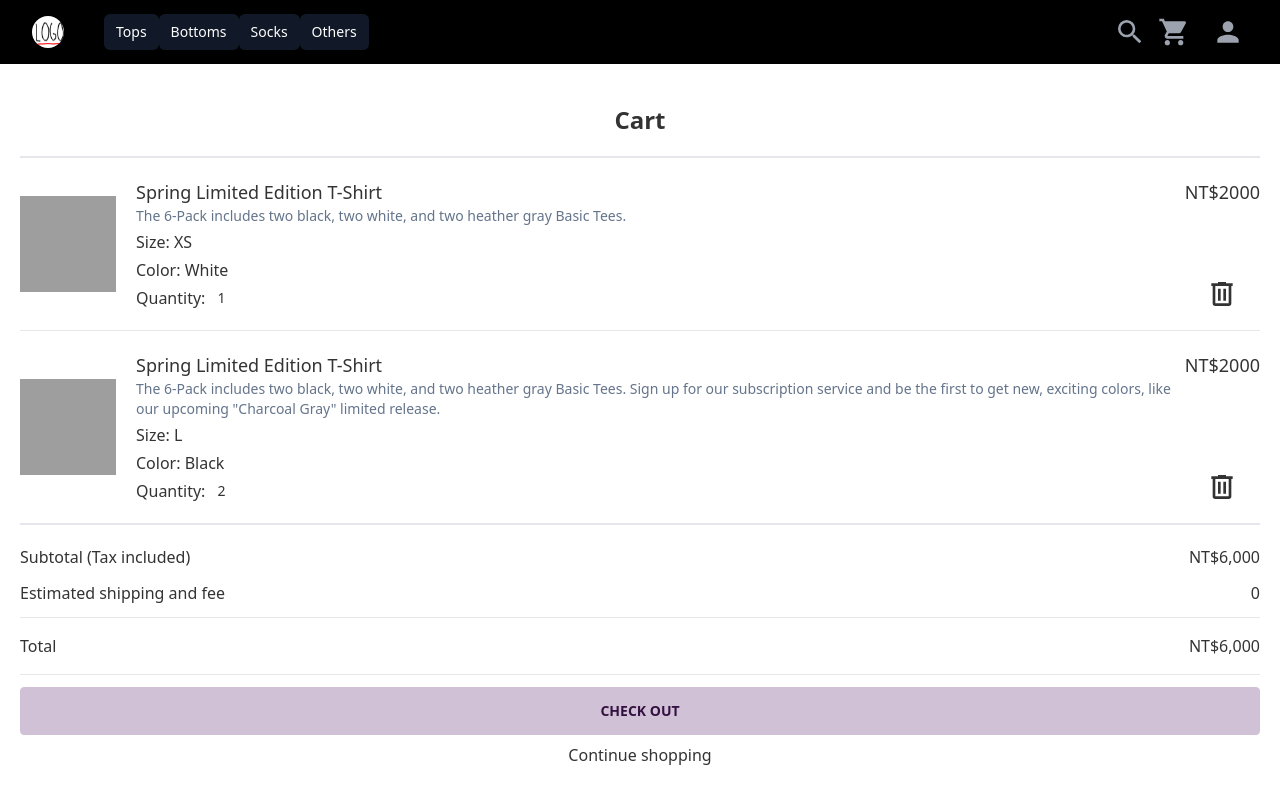
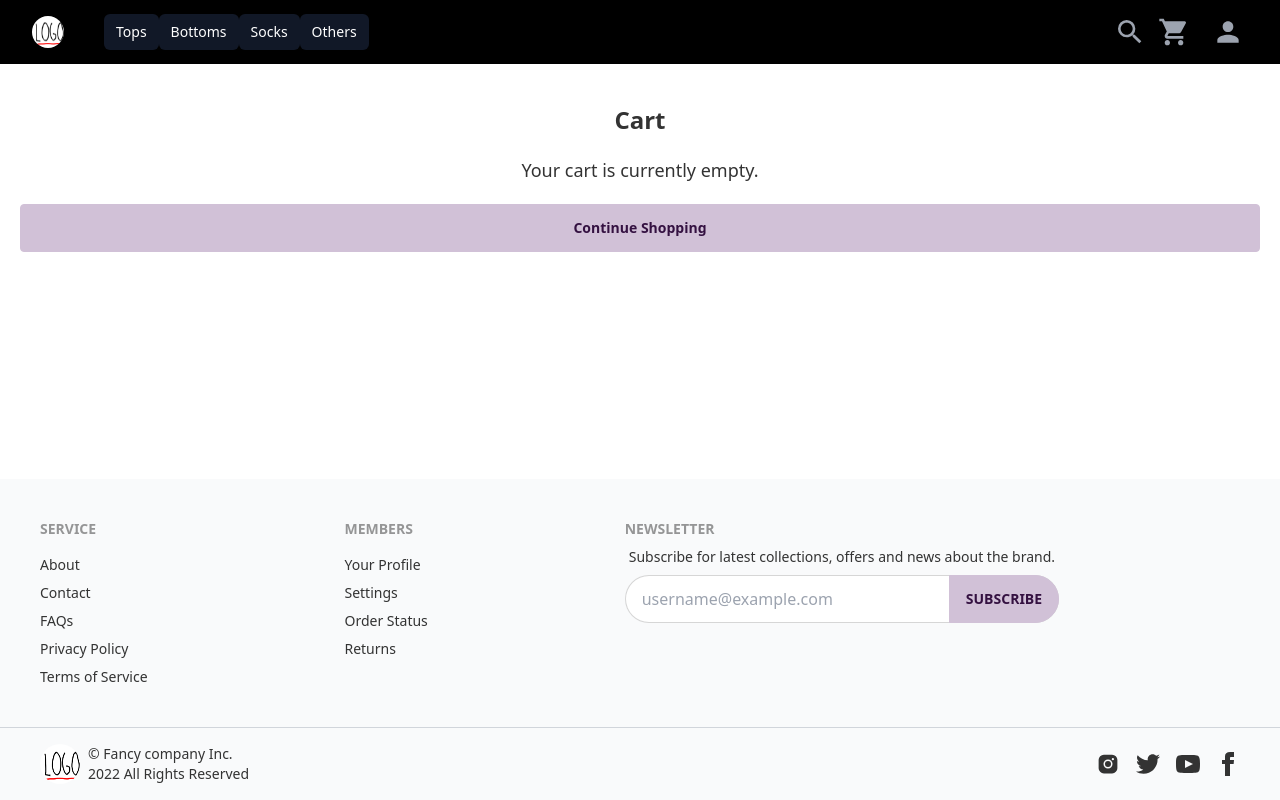
Before and after one commit to drinkthis4me/shopping-w-Tailwind, a Nuxt app: page /cart in a window 1280 px wide. Shown: the top 800 px of the page. Built offline with nearby package versions, Linux system fonts and the light colour scheme; grey boxes are pictures that could not be loaded.

Commit message:
add: feature: store cart in localStorage

```diff
--- a/components/CartItem.vue
+++ b/components/CartItem.vue
@@ -3,8 +3,8 @@
     <div class="mr-5 shrink-0 self-center bg-white">
       <NuxtLink :to="`products/detail-${cartItem.id}`">
         <img
-          :src="cartItem.images[0].src"
-          :alt="cartItem.images[0].alt"
+          :src="cartItem.image.src"
+          :alt="cartItem.image.alt"
           class="h-20 w-20 object-cover object-center hover:opacity-75 sm:h-24 sm:w-24" />
       </NuxtLink>
     </div>
@@ -14,9 +14,6 @@
           {{ cartItem.name }}
         </h3>
       </NuxtLink>
-      <p class="hidden text-sm text-slate-500 sm:inline-block">
-        {{ cartItem.details }}
-      </p>
       <div class="mt-1">Size: {{ cartItem.selectedSize }}</div>
       <div class="mt-1">Color: {{ cartItem.selectedColor }}</div>
       <div class="mt-1 flex justify-start">
@@ -25,7 +22,7 @@
         </label>
         <input
           @input="
-            $emit('update:quantity', ($event.target as HTMLInputElement).value)
+          handleQuantityInput
           "
           :value="cartItem.quantity"
           type="number"
@@ -60,5 +57,10 @@ defineProps<{
   cartItem: CartItem
 }>()
 
-defineEmits(['update:quantity', 'toBeDeleted'])
+const emit = defineEmits(['update:quantity', 'toBeDeleted'])
+
+function handleQuantityInput(e:Event){
+  const targetValue = (e.target as HTMLInputElement).value
+  emit('update:quantity', Number(targetValue))
+}
 </script>
--- a/pages/cart.vue
+++ b/pages/cart.vue
@@ -3,8 +3,11 @@
     <div class="mx-auto max-w-7xl px-5 py-10">
       <!-- Title -->
       <h2 class="text-center text-2xl font-bold">Cart</h2>
+      <div v-if="numberOfItems" class="mt-1 text-center text-sm text-slate-600">
+        {{ numberOfItems }} Item{{ numberOfItems > 1 ? 's' : '' }}
+      </div>
       <!-- Items -->
-      <div v-if="cart.items.length" class="mt-5 border-y-2">
+      <div v-if="cart && numberOfItems" class="mt-5 border-y-2">
         <ul class="divide-y">
           <li v-for="item in cart.items" :key="item.addedTime" class="py-5">
             <CartItem
@@ -15,7 +18,7 @@
         </ul>
       </div>
       <!-- Info -->
-      <div v-if="cart.items.length" class="mt-5 flex flex-col space-y-3">
+      <div v-if="cart && numberOfItems" class="mt-5 flex flex-col space-y-3">
         <div class="flex justify-between">
           <p class="font-medium">Subtotal (Tax included)</p>
           <span>NT${{ subTotal.toLocaleString() }}</span>
@@ -53,160 +56,23 @@
 
 <script setup lang="ts">
 import type { Cart, CartItem } from '~~/types/product'
-const cart: Cart = reactive({
-  id: 10001,
-  created: '2023-01-01T00:00',
-  items: [
-    {
-      addedTime: '2023-01-01T06:00',
-      selectedColor: 'White',
-      selectedSize: 'XS',
-      quantity: 1,
-      name: 'Spring Limited Edition T-Shirt ',
-      price: 2000,
-      id: 'product10001',
-      breadcrumbs: [
-        { id: 1, name: 'Home', href: '/' },
-        { id: 2, name: 'Tops', href: '/products/product-tops' },
-      ],
-      images: [
-        {
-          src: 'https://tailwindui.com/img/ecommerce-images/product-page-02-secondary-product-shot.jpg',
-          alt: 'Two each of gray, white, and black shirts laying flat.',
-        },
-        {
-          src: 'https://tailwindui.com/img/ecommerce-images/product-page-02-tertiary-product-shot-01.jpg',
-          alt: 'Model wearing plain black basic tee.',
-        },
-        {
-          src: 'https://tailwindui.com/img/ecommerce-images/product-page-02-tertiary-product-shot-02.jpg',
-          alt: 'Model wearing plain gray basic tee.',
-        },
-        {
-          src: 'https://tailwindui.com/img/ecommerce-images/product-page-02-featured-product-shot.jpg',
-          alt: 'Model wearing plain white basic tee.',
-        },
-      ],
-      colors: [
-        {
-          name: 'White',
-          inStock: true,
-          class: 'bg-white',
-          selectedClass: 'ring-gray-400',
-        },
-        {
-          name: 'Gray',
-          inStock: true,
-          class: 'bg-gray-200',
-          selectedClass: 'ring-gray-400',
-        },
-        {
-          name: 'Black',
-          inStock: true,
-          class: 'bg-gray-900',
-          selectedClass: 'ring-gray-900',
-        },
-      ],
-      sizes: [
-        { name: 'XXS', inStock: false },
-        { name: 'XS', inStock: true },
-        { name: 'S', inStock: true },
-        { name: 'M', inStock: true },
-        { name: 'L', inStock: true },
-        { name: 'XL', inStock: true },
-        { name: '2XL', inStock: false },
-        { name: '3XL', inStock: true },
-      ],
-      description:
-        'The Basic Tee 6-Pack allows you to fully express your vibrant personality with three grayscale options. Feeling adventurous? Put on a heather gray tee. Want to be a trendsetter? Try our exclusive colorway: "Black". Need to add an extra pop of color to your outfit? Our white tee has you covered.',
-      highlights: [
-        'Hand cut and sewn locally',
-        'Dyed with our proprietary colors',
-        'Pre-washed & pre-shrunk',
-        'Ultra-soft 100% cotton',
-      ],
-      details:
-        'The 6-Pack includes two black, two white, and two heather gray Basic Tees. ',
-    },
-    {
-      addedTime: '2023-01-01T06:30',
-      selectedColor: 'Black',
-      selectedSize: 'L',
-      quantity: 2,
-      name: 'Spring Limited Edition T-Shirt ',
-      price: 2000,
-      id: 'product10001',
-      breadcrumbs: [
-        { id: 1, name: 'Home', href: '/' },
-        { id: 2, name: 'Tops', href: '/products/product-tops' },
-      ],
-      images: [
-        {
-          src: 'https://tailwindui.com/img/ecommerce-images/product-page-02-secondary-product-shot.jpg',
-          alt: 'Two each of gray, white, and black shirts laying flat.',
-        },
-        {
-          src: 'https://tailwindui.com/img/ecommerce-images/product-page-02-tertiary-product-shot-01.jpg',
-          alt: 'Model wearing plain black basic tee.',
-        },
-        {
-          src: 'https://tailwindui.com/img/ecommerce-images/product-page-02-tertiary-product-shot-02.jpg',
-          alt: 'Model wearing plain gray basic tee.',
-        },
-        {
-          src: 'https://tailwindui.com/img/ecommerce-images/product-page-02-featured-product-shot.jpg',
-          alt: 'Model wearing plain white basic tee.',
-        },
-      ],
-      colors: [
-        {
-          name: 'White',
-          inStock: true,
-          class: 'bg-white',
-          selectedClass: 'ring-gray-400',
-        },
-        {
-          name: 'Gray',
-          inStock: true,
-          class: 'bg-gray-200',
-          selectedClass: 'ring-gray-400',
-        },
-        {
-          name: 'Black',
-          inStock: true,
-          class: 'bg-gray-900',
-          selectedClass: 'ring-gray-900',
-        },
-      ],
-      sizes: [
-        { name: 'XXS', inStock: false },
-        { name: 'XS', inStock: true },
-        { name: 'S', inStock: true },
-        { name: 'M', inStock: true },
-        { name: 'L', inStock: true },
-        { name: 'XL', inStock: true },
-        { name: '2XL', inStock: false },
-        { name: '3XL', inStock: true },
-      ],
-      description:
-        'The Basic Tee 6-Pack allows you to fully express your vibrant personality with three grayscale options. Feeling adventurous? Put on a heather gray tee. Want to be a trendsetter? Try our exclusive colorway: "Black". Need to add an extra pop of color to your outfit? Our white tee has you covered.',
-      highlights: [
-        'Hand cut and sewn locally',
-        'Dyed with our proprietary colors',
-        'Pre-washed & pre-shrunk',
-        'Ultra-soft 100% cotton',
-      ],
-      details:
-        'The 6-Pack includes two black, two white, and two heather gray Basic Tees. Sign up for our subscription service and be the first to get new, exciting colors, like our upcoming "Charcoal Gray" limited release.',
-    },
-  ],
+const cart = ref<Cart | null>(null)
+
+onMounted(() => {
+  const cartFromLS = localStorage.getItem('cart')
+  if (cartFromLS && cartFromLS !== 'undefined')
+    cart.value = JSON.parse(cartFromLS)
 })
 
-const numberOfItems = computed(() => cart.items.length)
+const numberOfItems = computed(() =>
+  cart.value
+    ? cart.value.items.reduce((totalItems, i) => totalItems + i.quantity, 0)
+    : null
+)
 
 const subTotal = computed(() =>
-  numberOfItems.value > 0
-    ? cart.items.reduce(
+  cart.value
+    ? cart.value.items.reduce(
         (subTotal, item) => subTotal + item.price * item.quantity,
         0
       )
@@ -218,17 +84,23 @@ const shipping = computed(() => (subTotal.value < 3000 ? 150 : 0))
 const total = computed(() => subTotal.value + shipping.value)
 
 function handleDeleteItem(deleteTarget: CartItem) {
-  const targetIndex = cart.items.findIndex(
-    (i) => i.addedTime === deleteTarget.addedTime
-  )
-  if (targetIndex !== -1) {
-    cart.items.splice(targetIndex, 1)
-    console.log('>>> Deleted item: ', deleteTarget)
-    console.log('>>> New cart: ', cart.items)
-  } else console.log('>>> Target not found')
+  const items = cart.value?.items
+  if (items) {
+    const targetIndex = items.findIndex(
+      (i) => i.addedTime === deleteTarget.addedTime
+    )
+    if (targetIndex !== -1) {
+      items.splice(targetIndex, 1)
+      console.log('>>> Item deleted. New cart: ', cart.value)
+    } else console.log('>>> Target not found')
+  } else console.log('>>> Cart not found')
 }
 
 function onCheckoutClick() {
   console.log('>>> Cart: ', cart)
 }
+
+watchEffect(() => {
+  if (cart.value) localStorage.setItem('cart', JSON.stringify(cart.value))
+})
 </script>
--- a/pages/products/detail-[id].vue
+++ b/pages/products/detail-[id].vue
@@ -110,7 +110,7 @@
   </div>
 </template>
 <script setup lang="ts">
-import type { Color, Size } from '~~/types/product'
+import type { Color, Size, Cart, CartItem } from '~~/types/product'
 const { data: product } = useLazyFetch('/api/product', {
   method: 'GET',
 })
@@ -121,15 +121,55 @@ function findFirstInstock(targetOptions: Color[] | Size[] | undefined) {
   return i
 }
 
-const inStockColorIndex = findFirstInstock(product.value?.colors)
-const inStockSizeIndex = findFirstInstock(product.value?.sizes)
-
-const selectedColor = ref(product.value?.colors[inStockColorIndex].name || '')
-const selectedSize = ref(product.value?.sizes[inStockSizeIndex].name || '')
+const selectedColor = ref('')
+const selectedSize = ref('')
 
 const quantity = ref(1)
 
+watchEffect(() => {
+  if (product.value) {
+    const inStockColorIndex = findFirstInstock(product.value.colors)
+    selectedColor.value = product.value.colors[inStockColorIndex].name
+
+    const inStockSizeIndex = findFirstInstock(product.value.sizes)
+    selectedSize.value = product.value.sizes[inStockSizeIndex].name
+  }
+})
+
+const cartFromLS = localStorage.getItem('cart')
+
 function onSubmitClick() {
-  console.log('>>> Item add to cart.')
+  const currentTime = new Date().toISOString()
+  if (product.value) {
+    const newItem: CartItem = {
+      name: product.value.name,
+      id: product.value.id,
+      price: product.value.price,
+      image: product.value.images[0],
+      addedTime: currentTime,
+      selectedColor: selectedColor.value,
+      selectedSize: selectedSize.value,
+      quantity: quantity.value,
+    }
+
+    if (cartFromLS && cartFromLS !== 'undefined') {
+      // Get existing cart and push item
+      const cart: Cart = JSON.parse(cartFromLS)
+      cart.items.push(newItem)
+      localStorage.setItem('cart', JSON.stringify(cart))
+    } else {
+      // Create a new cart
+      const id = `cart#${Math.floor(Math.random() * 1000000)}`
+      const newCart: Cart = {
+        id: id,
+        created: currentTime,
+        items: [newItem],
+      }
+      localStorage.setItem('cart', JSON.stringify(newCart))
+    }
+    console.log('>>> Item add to cart.')
+  } else {
+    console.log('>>> Product is null')
+  }
 }
 </script>
```
Also changed, not shown: types/product.ts (+7 -2 lines), 1 other file (tests, documents, lock files or other folders).
